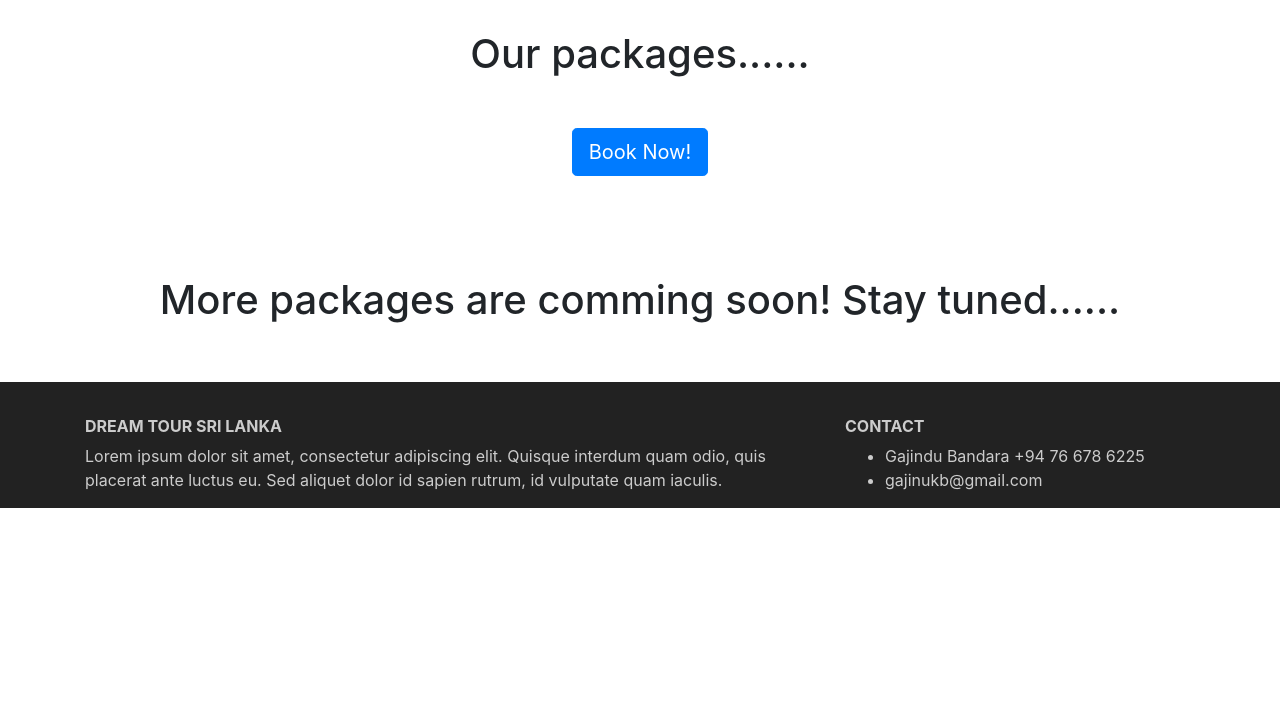
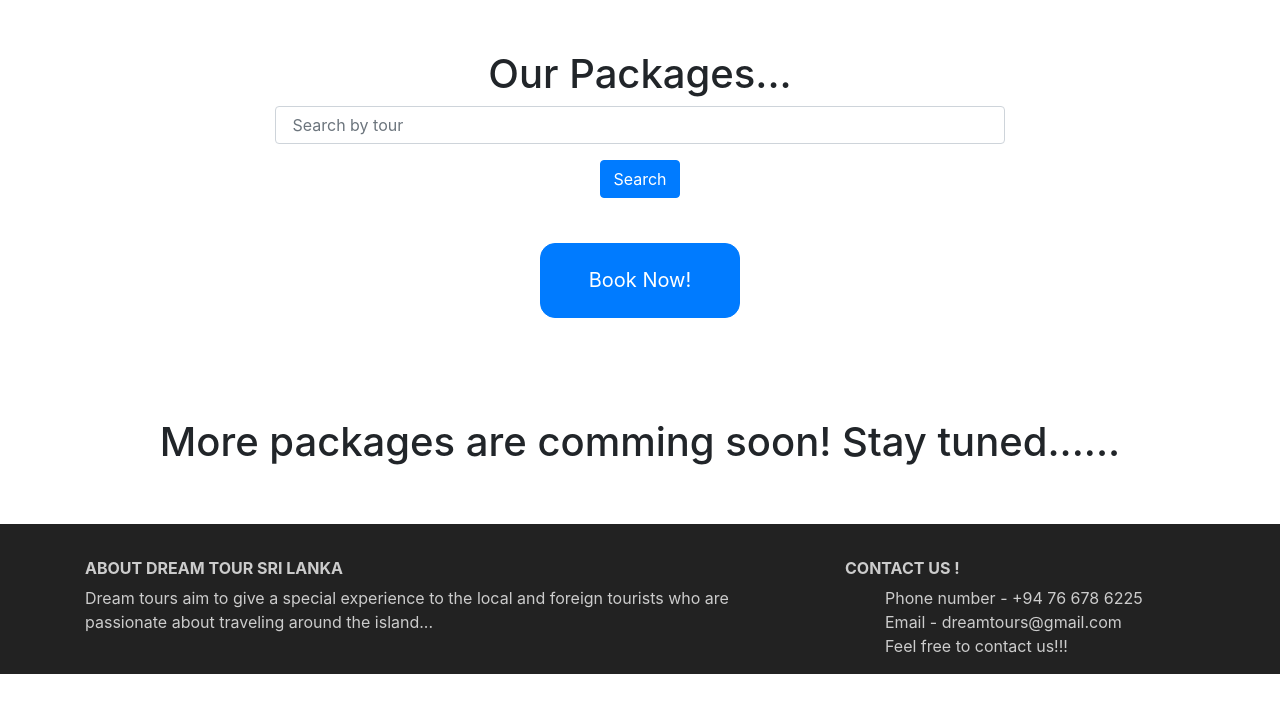
Before and after one commit to gajindubandara/Travel-Web, a PHP site: page /packages.php in a window 1280 px wide. Shown: the part 63-776 px from the top of the page. Run offline with PHP 8.4, Linux system fonts and the light colour scheme; data that the repository does not hold is empty; some libraries are stand-ins or nearby versions.

Commit message:
Fix search for packages

```diff
--- a/addpack.php
+++ b/addpack.php
@@ -83,7 +83,7 @@ if(isset($_POST["btnSave"]))
         $id=$conn->lastInsertId(); // this will give the id of the last entry
         $fname = $_FILES["txtCover"]['name'];
         $info  = new SplFileInfo($fname);
-        $newName= 'packageImages/'.$id.'.'.$info->getExtension();
+        $newName= './packageImages/'.$id.'.'.$info->getExtension();
         move_uploaded_file($_FILES["txtCover"]['tmp_name'],$newName) ;
         $query="UPDATE `packages` SET `Img`=? WHERE `ID`=?";
         $st = $conn->prepare($query);
--- a/changepass.php
+++ b/changepass.php
@@ -76,8 +76,6 @@ if ($_SERVER["REQUEST_METHOD"] == "POST") {
         } catch (PDOException $th) {
             echo $th->getMessage();
         }
-    }elseif (isset($_POST['btnCan'])) {
-        echo "<script>window.location.href='myprofile.php';</script>";
     }
 }
 ?>
--- a/css/styles.css
+++ b/css/styles.css
@@ -65,15 +65,6 @@
     padding-bottom: 30px;
 }
 
-/*--- home page cards ---*/
-/*.infoCard{*/
-/*    width: 70%;*/
-/*    margin-top: 60px;*/
-/*    box-shadow: 5px 5px 5px 5px #898a89;*/
-/*    border-radius: 6px;*/
-/*    padding-bottom: 25px;*/
-/*    margin: 30px;*/
-/*}*/
 .card-img{
     padding: 10px;
     border-radius: 20px;
@@ -114,22 +105,12 @@
     margin-bottom: 10px;
 
 }
-/*---  booking card ---*/
-.datacard{
-    margin-top: 30px !important;
-    margin-bottom: 30px !important;
+
+/*!*---  book-btn ---*!*/
+.book-btn{
+    width: 200px !important;
+    height: 75px !important;
+    border-radius: 15px !important;
 }
-.card-header{
-    background-color: #343a40 !important;
-    color: white!important;
-}
-/*!*---  bigbtn ---*!*/
-/*.big-btn{*/
-/*    display: block;*/
-/*    margin: 50px auto 50px auto !important;*/
-/*    height: 69px !important;*/
-/*    width: 205px !important;*/
-/*    border-radius: 27px !important;*/
-/*    font-size: 29px !important;*/
-/*    font-weight: 900 !important;*/
-/*}*/
+
+/**/
--- a/editpackage.php
+++ b/editpackage.php
@@ -93,7 +93,7 @@ if ($_SERVER["REQUEST_METHOD"] == "POST") {
             $fname = $_FILES["txtCover"]['name'];
             $info  = new SplFileInfo($fname);
             $newName= 'packageImages/'.$edit.'.'.$info->getExtension();
-            move_uploaded_file($_FILES["txtCover"]['name'],$newName) ;
+            move_uploaded_file($_FILES["txtCover"]['tmp_name'],$newName) ;
             $conn = new PDO($db, $un, $password);
             $conn->setAttribute(PDO::ATTR_ERRMODE, PDO::ERRMODE_EXCEPTION);
             $query = "UPDATE `packages` SET `Name`=?,`Des`=?,`Acc`=?,`Img`=?,`Food`=?,`Transport`=?,`Price`=?,`Time`=? WHERE `ID`=$edit";
--- a/nav&footer/footer.php
+++ b/nav&footer/footer.php
@@ -13,18 +13,18 @@
   <div class="container">
     <div class="row">
       <div class="col-lg-8 col-md-8 col-sm-12">
-        <h6 class="text-uppercase font-weight-bold">Dream Tour Sri Lanka</h6>
-        <p>Lorem ipsum dolor sit amet, consectetur adipiscing elit. Quisque interdum quam odio, quis placerat
-          ante luctus eu. Sed aliquet dolor id sapien rutrum, id vulputate quam iaculis.</p>
+        <h6 class="text-uppercase font-weight-bold">About Dream Tour Sri Lanka</h6>
+        <p>Dream tours aim to give a special experience to the local and foreign tourists who
+            are passionate about traveling around the island... </p>
 
       </div>
       <div class="col-lg-4 col-md-4 col-sm-12">
-        <h6 class="text-uppercase font-weight-bold">Contact</h6>
-          <uL>
-              <li>Gajindu Bandara  +94 76 678 6225</li>
-              <li>gajinukb@gmail.com</li>
-
-          </uL>
+        <h6 class="text-uppercase font-weight-bold">Contact Us !</h6>
+          <ul style="list-style: none;">
+              <li>Phone number - +94 76 678 6225</li>
+              <li>Email - dreamtours@gmail.com</li>
+              <li>Feel free to contact us!!!</li>
+          </ul>
 
 
       </div>
--- a/packages.php
+++ b/packages.php
@@ -21,8 +21,23 @@ session_start();?>
 <div class="main-container" style="padding-top: 30px">
 
     <div class="col-md-12">
-        <h1 style="text-align: center; margin-bottom: 50px; ">Our packages......</h1>
-        <button class="btn btn-primary btn-lg form-btn" style="margin-bottom: 20px" name="btnBook" type="submit" onclick="loadPage()">Book Now!</button>
+        <form method="post" style=" margin-top: 20px; margin-bottom: 35px">
+            <div class="container">
+                <div class="row justify-content-md-center ">
+                    <div class="col-md-8 ">
+                        <h1 style="text-align: center;">Our Packages...</h1>
+                        <div class="form-group">
+                            <input type="text" class="form-control" placeholder=" Search by tour" name="pack">
+                        </div>
+                        <input type="submit" class="btn btn-primary form-btn" value="Search" name="find">
+                    </div>
+                </div>
+            </div>
+        </form>
+        <button class="btn btn-primary btn-lg form-btn book-btn" style="margin-bottom: 20px" name="btnBook" type="submit" onclick="loadPage()">Book Now!</button>
+
+
+
         <div class="row justify-content-md-center ">
 
             <?php
@@ -31,6 +46,9 @@ session_start();?>
                 $conn = new PDO($db, $un, $password);
                 $conn->setAttribute(PDO::ATTR_ERRMODE, PDO::ERRMODE_EXCEPTION);
                 $query ="SELECT  `ID`,`Name`, `Img`, `Des`, `Acc`, `Food`, `Transport`,`Time`, `Price` FROM `packages`";
+                if (isset($_POST['find'])) {
+                    $query = $query . "where Name like'%" . $_POST["pack"] . "%'";
+                }
                 $result = $conn->query($query);
                 foreach ($result as $row) {
                     echo '<div class="card card-style" style="width: 500px">';
--- a/register.php
+++ b/register.php
@@ -90,7 +90,8 @@ if ($_SERVER["REQUEST_METHOD"] == "POST") {
 
 
             } catch (PDOException $th) {
-                echo $th->getMessage();
+//                echo $th->getMessage();
+                echo "<script> alert('That username is taken! Please try another one ');</script>";
 
             }
 
```
Also changed, not shown: packageImages/70.jpg (added), packageImages/71.jpg (added), packageImages/72.jpg (added), packageImages/73.jpg (added), packageImages/74.jpg (added), packageImages/75.jpg (added), packageImages/76.jpg (added).
